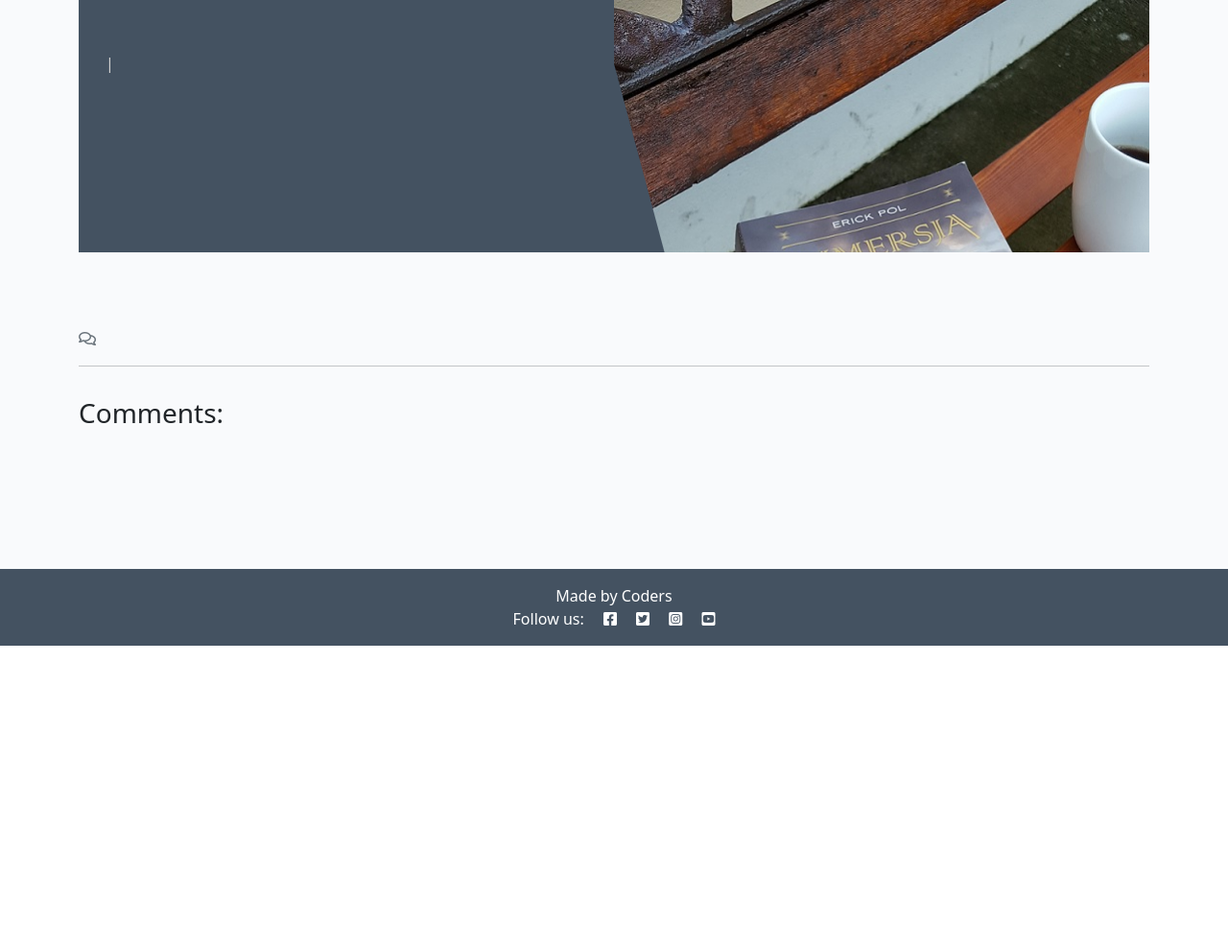
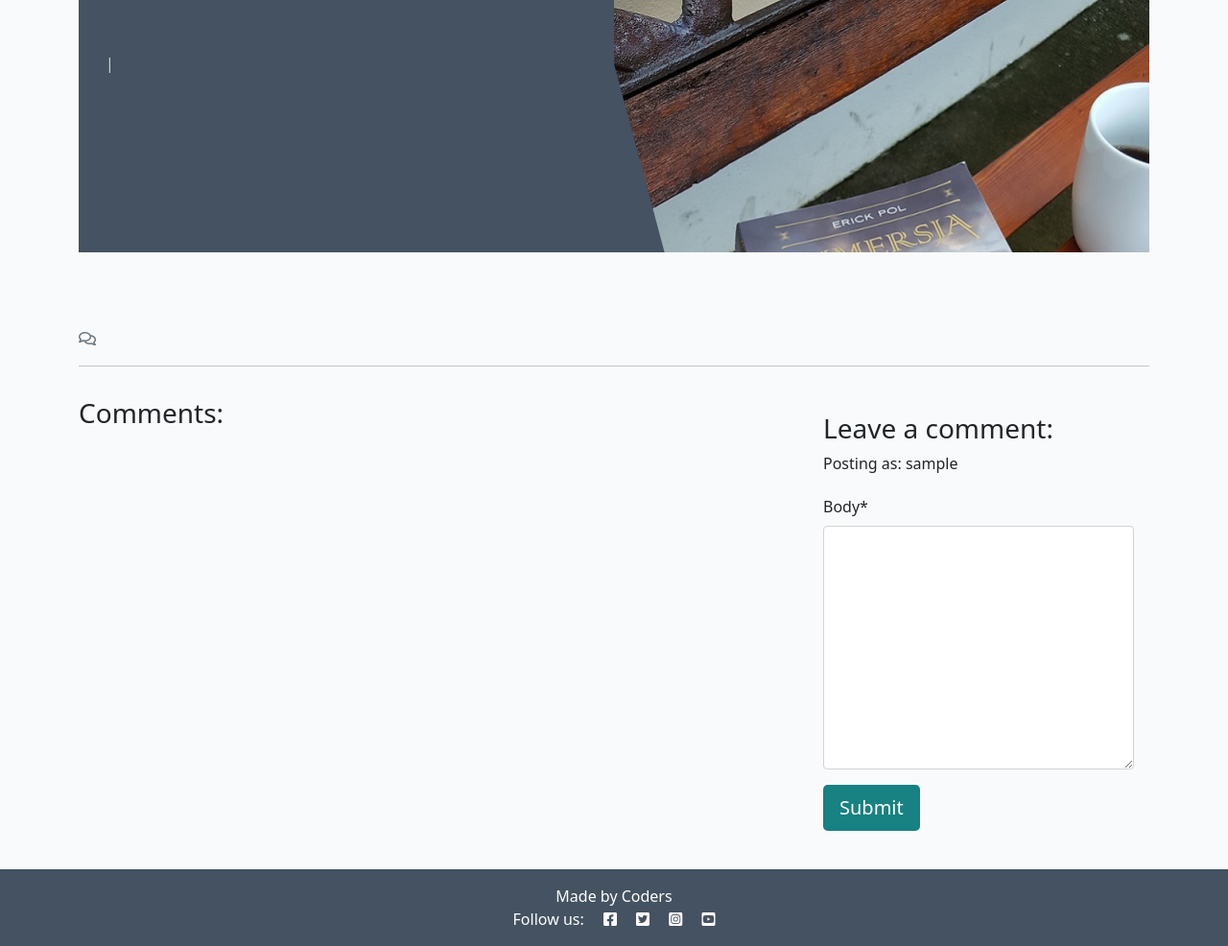
Before and after one commit to ireneuszcierpisz/author-site, a Django app: template blog/templates/blog/post_detail.html in a window 1280 px wide. Shown: the part 127-1113 px from the top of the page at 96% size. Before the commit the page ends 800 px from the top, so only its background shows below. Run offline with Django 4.2, Linux system fonts and the light colour scheme; the template is opened without the code that fills it: values that come from a table or form of the project are taken from there, others are empty; the visitor is signed in with stand-in values (Sample User, id 1); parts of the project's set-up code (start-up, migrations or seed data) failed here and were passed over; some libraries are stand-ins or nearby versions.

Commit message:
Add the comment form to a post

```diff
--- a/authorsite/settings.py
+++ b/authorsite/settings.py
@@ -28,7 +28,7 @@ TEMPLATES_DIR = os.path.join(BASE_DIR, 'templates')
 SECRET_KEY = os.environ.get("SECRET_KEY")
 
 # SECURITY WARNING: don't run with debug turned on in production!
-DEBUG = True
+DEBUG = False
 
 ALLOWED_HOSTS = [
     '8000-ireneuszcierpisz-author-zaz15mbzaj.us2.codeanyapp.com', '.herokuapp.com']
--- a/blog/forms.py
+++ b/blog/forms.py
@@ -1,5 +1,5 @@
+from django import forms
 from .models import Comment
-from django import forms
 
 
 class CommentForm(forms.ModelForm):
--- a/blog/templates/blog/post_detail.html
+++ b/blog/templates/blog/post_detail.html
@@ -1,5 +1,6 @@
 {% extends 'base.html' %} {% block content %}
 {% load static %}
+{% load crispy_forms_tags %}
 
 <div class="masthead">
     <div class="container">
@@ -65,6 +66,22 @@
                 {% endfor %}
             </div>
         </div>
+        <!-- Creating New Comments -->
+        <div class="col-md-4 card mb-4 mt-3">
+            <div class="card-body">
+                {% if user.is_authenticated %}
+                <h3>Leave a comment:</h3>
+                <p>Posting as: {{ user.username }}</p>
+                <form id="commentForm" method="post" style="margin-top: 1.3em;">
+                    {{ comment_form | crispy }}
+                    {% csrf_token %}
+                    <button id="submitButton" type="submit" class="btn btn-signup btn-lg">Submit</button>
+                </form>
+                {% else %}
+                <p>Log in to leave a comment</p>
+                {% endif %}
+            </div>
+        </div>
     </div>
 </div>
 
--- a/blog/views.py
+++ b/blog/views.py
@@ -1,5 +1,6 @@
 from django.shortcuts import render, get_object_or_404
 from django.views import generic
+from .forms import CommentForm
 from .models import Post
 # # Create your views here.
 # from django.http import HttpResponse
@@ -20,6 +21,7 @@ def post_detail(request, slug):
     post = get_object_or_404(queryset, slug=slug)
     comments = post.comments.all().order_by("-created_on")
     comment_count = post.comments.filter(approved=True).count()
+    comment_form = CommentForm()
 
     return render(
         request,
@@ -28,5 +30,6 @@ def post_detail(request, slug):
             "post": post,
             "comments": comments,
             "comment_count": comment_count,
+            "comment_form": comment_form,
         },
     )
```
